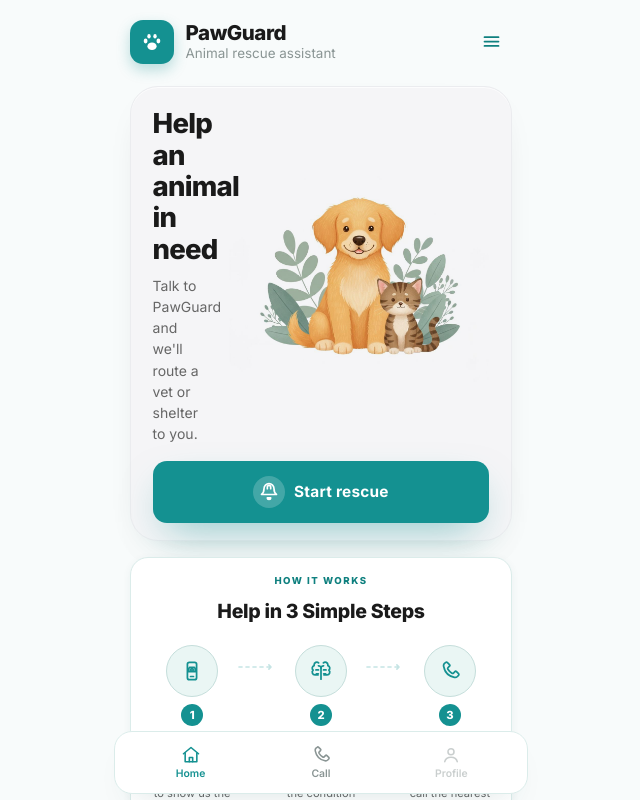
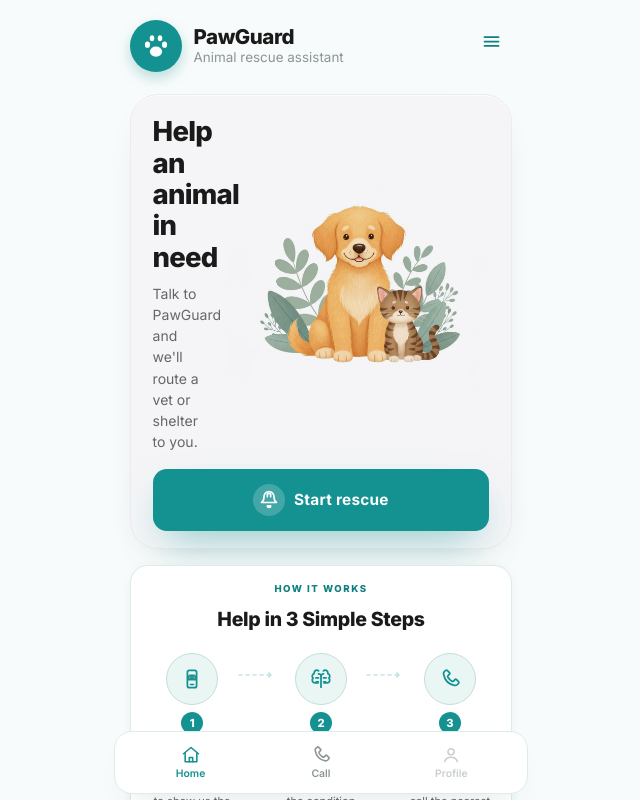
Before and after one commit to KavinduGama/Cursor-Hackathon---PawGuard, a React (Vite) app in the folder frontend/: page / in a window 1280 px wide. Shown: the whole page, without its empty margins (319-959 px from the left). Built offline with nearby package versions, Linux system fonts and the light colour scheme; no server answers.

Commit message:
style: enlarge paw icon in circular header background
Update header logo with larger paw and circular shape for better visibility.

Co-authored-by: Kavindu Deshappriya Gammanpila <175528993+KavinduGama@users.noreply.github.com>

```diff
--- a/frontend/src/pages/Landing.jsx
+++ b/frontend/src/pages/Landing.jsx
@@ -39,7 +39,7 @@ export default function Landing() {
         <header className="landing-topbar">
           <div className="landing-brand-cluster">
             <span className="landing-logo-chip" aria-hidden>
-              <PawIcon size={22} />
+              <PawIcon size={30} />
             </span>
             <div className="brand-copy">
               <div className="brand-name">PawGuard</div>
--- a/frontend/src/styles.css
+++ b/frontend/src/styles.css
@@ -226,9 +226,9 @@ a {
 
 .landing-logo-chip {
   flex-shrink: 0;
-  width: 44px;
-  height: 44px;
-  border-radius: 13px;
+  width: 52px;
+  height: 52px;
+  border-radius: 50%;
   background: var(--green);
   color: #fff;
   display: grid;
@@ -237,8 +237,8 @@ a {
 }
 
 .landing-logo-chip svg {
-  width: 24px;
-  height: 24px;
+  width: 32px;
+  height: 32px;
 }
 
 .landing-shell .landing-topbar .brand-name {
```
